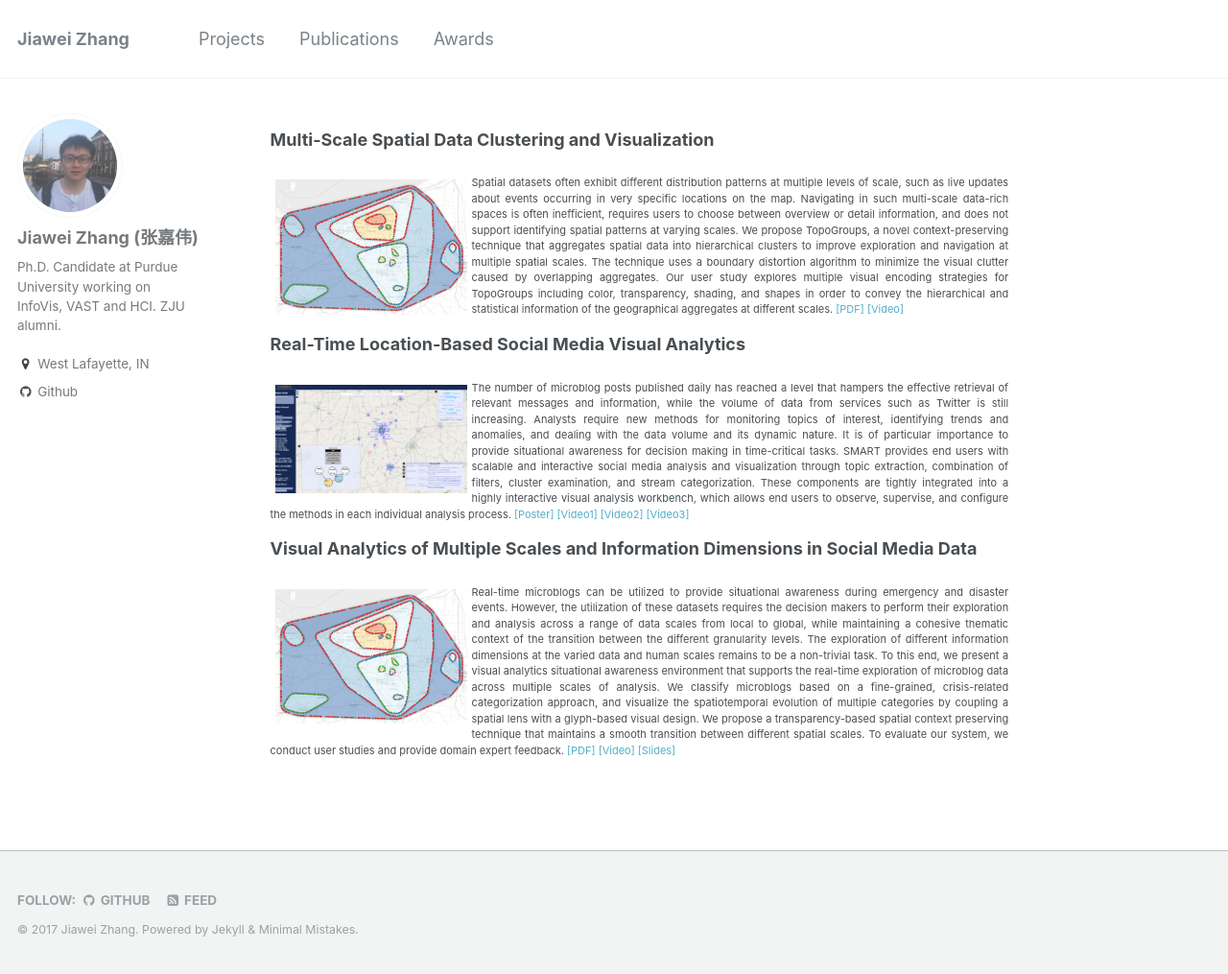
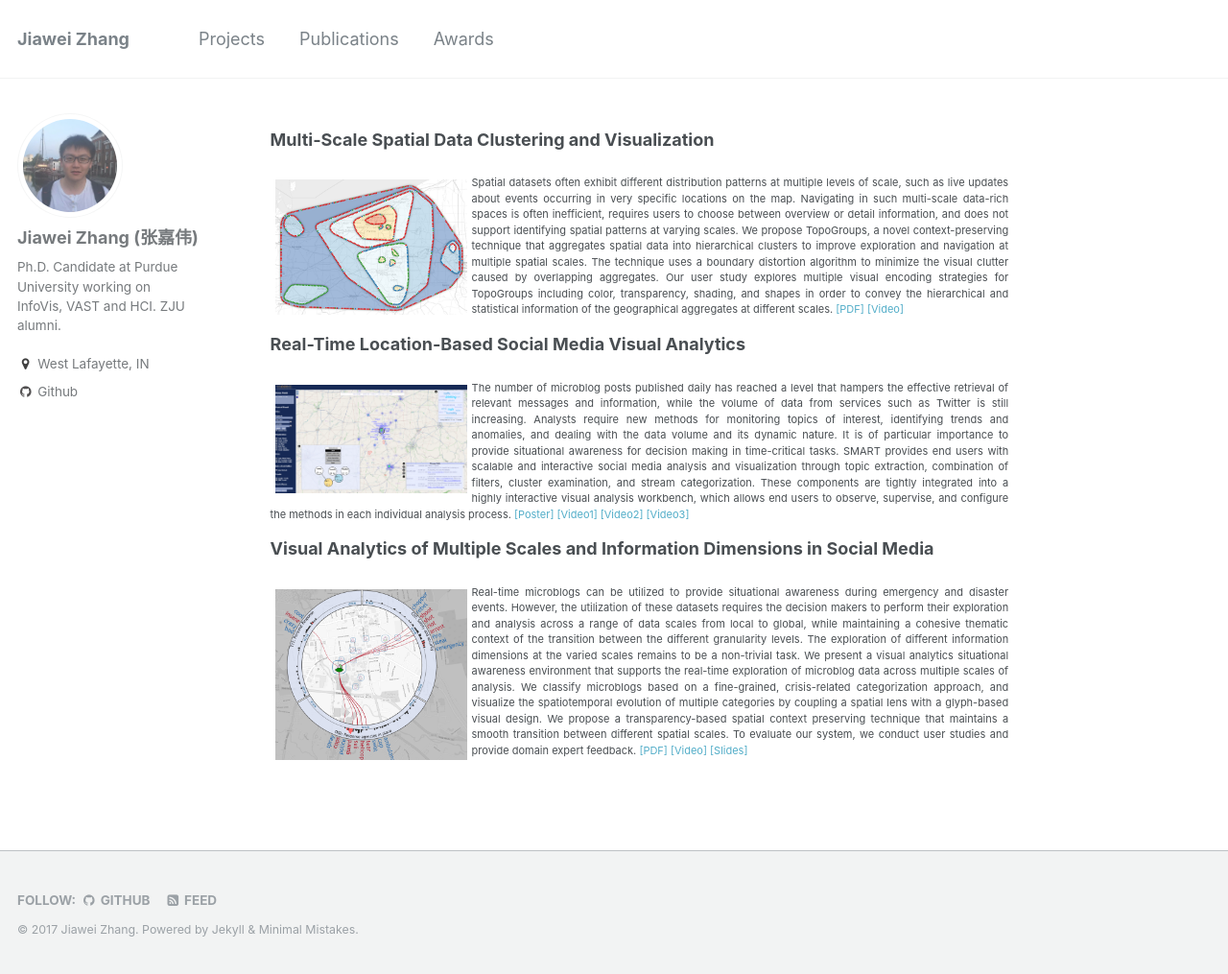
Before and after one commit to rivulet-zhang/rivulet-zhang.github.io, a Jekyll site: the page built from _pages/projects.md, in a window 1280 px wide and 1015 px high. Shown: the whole window at 96% size. Built offline with Jekyll 4.4.1, drawn with Linux system fonts in a browser that asks for light colours.

Commit message:
initial commit

```diff
--- a/_pages/projects.md
+++ b/_pages/projects.md
@@ -29,11 +29,11 @@
 <a href="http://pixel.ecn.purdue.edu:8080/~zhan1486/permanent/SMART/SMARTDemo-SuperBowl.wmv">[Video3]</a>
 </p>
 
-**Visual Analytics of Multiple Scales and Information Dimensions in Social Media Data**<br>
+**Visual Analytics of Multiple Scales and Information Dimensions in Social Media**<br>
 
-<img style="float: left; margin: 5px 5px 5px 5px;" src="/images/CHI17-teaser.png" width="200" />
+<img style="float: left; margin: 5px 5px 5px 5px;" src="/images/EV16-teaser.png" width="200" />
 
-<p class="dsp">Real-time microblogs can be utilized to provide situational awareness during emergency and disaster events. However, the utilization of these datasets requires the decision makers to perform their exploration and analysis across a range of data scales from local to global, while maintaining a cohesive thematic context of the transition between the different granularity levels. The exploration of different information dimensions at the varied data and human scales remains to be a non-trivial task. To this end, we present a visual analytics situational awareness environment that supports the real-time exploration of microblog data across multiple scales of analysis. We classify microblogs based on a fine-grained, crisis-related categorization approach, and visualize the spatiotemporal evolution of multiple categories by coupling a spatial lens with a glyph-based visual design. We propose a transparency-based spatial context preserving technique that maintains a smooth transition between different spatial scales. To evaluate our system, we conduct user studies and provide domain expert feedback.
+<p class="dsp">Real-time microblogs can be utilized to provide situational awareness during emergency and disaster events. However, the utilization of these datasets requires the decision makers to perform their exploration and analysis across a range of data scales from local to global, while maintaining a cohesive thematic context of the transition between the different granularity levels. The exploration of different information dimensions at the varied scales remains to be a non-trivial task. We present a visual analytics situational awareness environment that supports the real-time exploration of microblog data across multiple scales of analysis. We classify microblogs based on a fine-grained, crisis-related categorization approach, and visualize the spatiotemporal evolution of multiple categories by coupling a spatial lens with a glyph-based visual design. We propose a transparency-based spatial context preserving technique that maintains a smooth transition between different spatial scales. To evaluate our system, we conduct user studies and provide domain expert feedback.
 <a href="http://pixel.ecn.purdue.edu:8080/~zhan1486/permanent/EV16/Eurovis16_Microblogs_Zhang_paper.pdf">[PDF]</a>
 <a href="http://pixel.ecn.purdue.edu:8080/~zhan1486/permanent/EV16/Eurovis16_Microblogs_Zhang_video.mp4">[Video]</a>
 <a href="http://pixel.ecn.purdue.edu:8080/~zhan1486/permanent/EV16/Eurovis16_Microblogs_Zhang_slides.pdf">[Slides]</a>
```
Also changed, not shown: index.md (+1 -1 lines).
